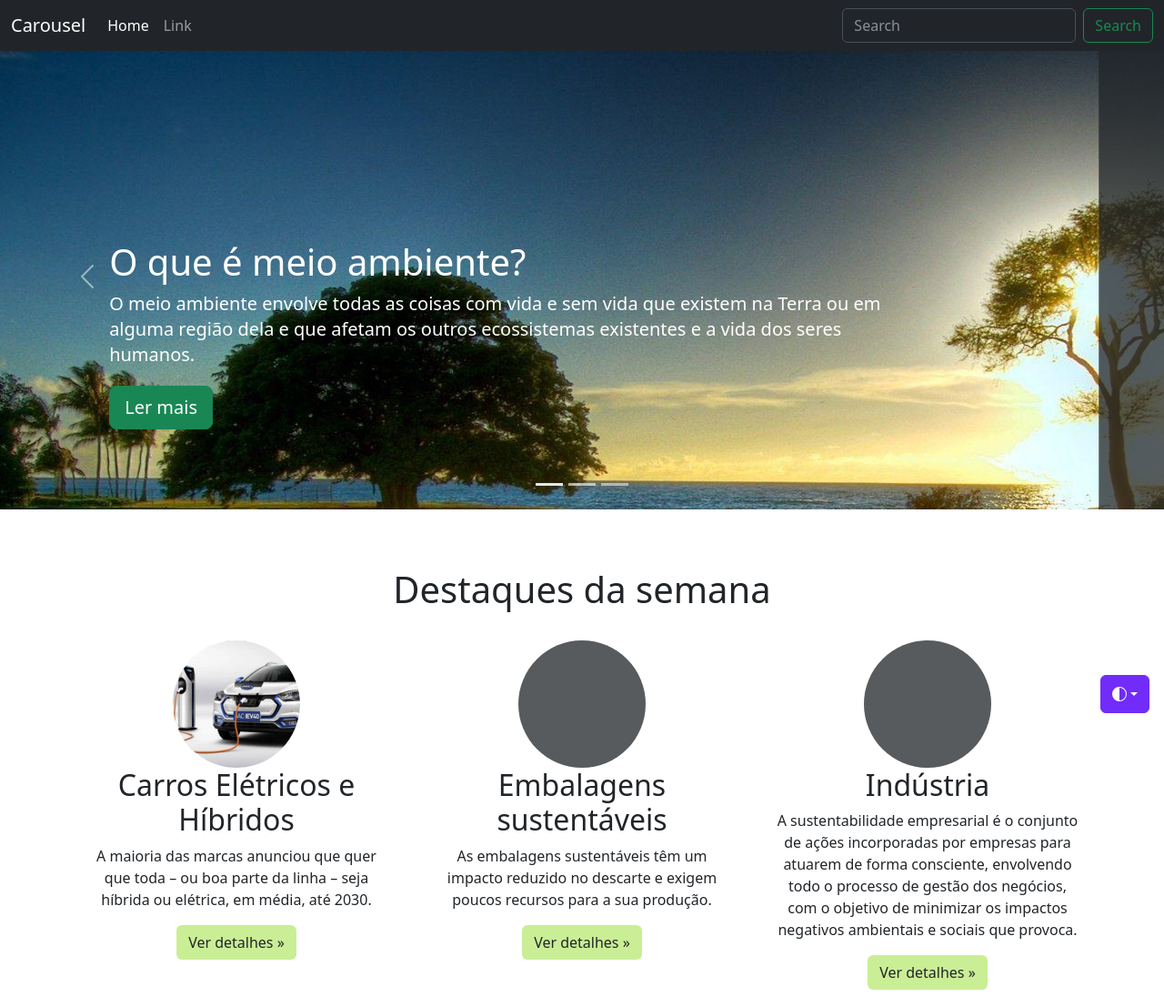
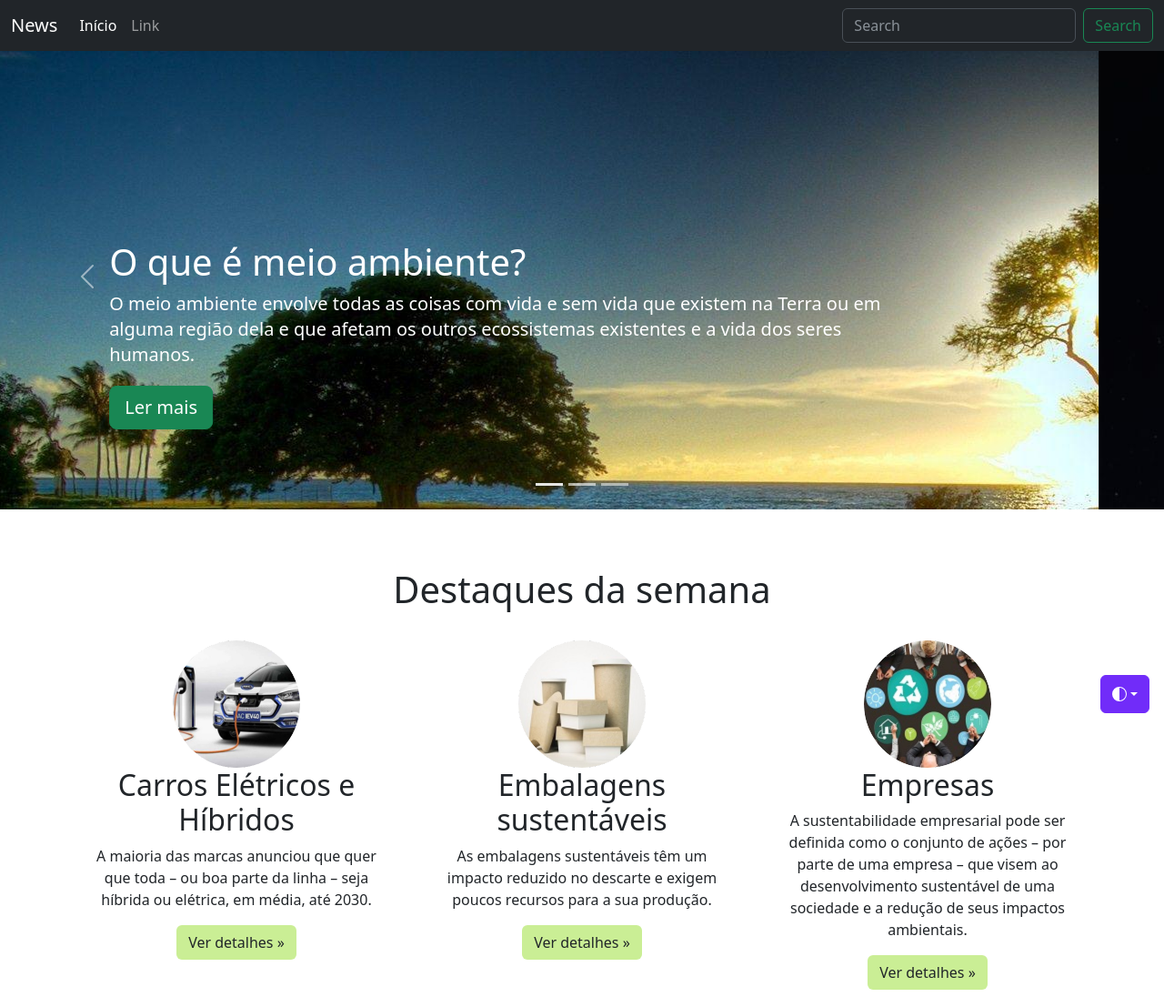
Before and after one commit to renancorporato/teste_unip, a plain HTML site: page carousel/index.html in a window 1280 px wide. Shown: the top 1107 px of the page at 91% size. Drawn offline with Linux system fonts and the light colour scheme; a script that the page names is missing.

Commit message:
adição de imagens
acrescentando

```diff
--- a/carousel/index.html
+++ b/carousel/index.html
@@ -4,7 +4,7 @@
 
     <meta charset="utf-8">
     <meta name="viewport" content="width=device-width, initial-scale=1">
-    <title>AQUECIMENTO GLOBAL</title>
+    <title>Sustentável News</title>
 
     <link rel="canonical" href="https://getbootstrap.com/docs/5.3/examples/carousel/">
 
@@ -148,14 +148,14 @@
 <header data-bs-theme="dark">
   <nav class="navbar navbar-expand-md navbar-dark fixed-top bg-dark">
     <div class="container-fluid">
-      <a class="navbar-brand" href="#">Carousel</a>
+      <a class="navbar-brand" href="#">News</a>
       <button class="navbar-toggler" type="button" data-bs-toggle="collapse" data-bs-target="#navbarCollapse" aria-controls="navbarCollapse" aria-expanded="false" aria-label="Toggle navigation">
         <span class="navbar-toggler-icon"></span>
       </button>
       <div class="collapse navbar-collapse" id="navbarCollapse">
         <ul class="navbar-nav me-auto mb-2 mb-md-0">
           <li class="nav-item">
-            <a class="nav-link active" aria-current="page" href="#">Home</a>
+            <a class="nav-link active" aria-current="page" href="#">Início</a>
           </li>
           <li class="nav-item">
             <a class="nav-link" href="#">Link</a>
@@ -189,7 +189,7 @@
         </div>
       </div>
       <div class="carousel-item">
-        <svg class="bd-placeholder-img" width="100%" height="100%" xmlns="http://www.w3.org/2000/svg" aria-hidden="true" preserveAspectRatio="xMidYMid slice" focusable="false"><rect width="100%" height="100%" fill="var(--bs-secondary-color)"/></svg>
+        <img class="bd-placeholder-img" width="1920" height="1080" focusable="false" src="assets/aquecimento-global.jpg">
         <div class="container">
           <div class="carousel-caption">
             <h1>Como o aquecimento global afeta o planeta?</h1>
@@ -199,7 +199,7 @@
         </div>
       </div>
       <div class="carousel-item">
-        <svg class="bd-placeholder-img" width="100%" height="100%" xmlns="http://www.w3.org/2000/svg" aria-hidden="true" preserveAspectRatio="xMidYMid slice" focusable="false"><rect width="100%" height="100%" fill="var(--bs-secondary-color)"/></svg>
+        <img class="bd-placeholder-img" width="1920" height="1080" focusable="false" src="assets/sustentabilidade.png">
         <div class="container">
           <div class="carousel-caption text-end">
             <h1>O que significa desenvolvimento sustentável?</h1>
@@ -238,15 +238,15 @@
         <p><a class="btn " style="background-color:rgb(202, 238, 149);" href="#noticia_1">Ver detalhes &raquo;</a></p>
       </div><!-- /.col-lg-4 -->
       <div class="col-lg-4">
-        <svg class="bd-placeholder-img rounded-circle" width="140" height="140" xmlns="http://www.w3.org/2000/svg" role="img" aria-label="Placeholder" preserveAspectRatio="xMidYMid slice" focusable="false"><title>Placeholder</title><rect width="100%" height="100%" fill="var(--bs-secondary-color)"/></svg>
+        <img class="bd-placeholder-img rounded-circle" width="140" height="140" focusable="false" src="assets/embalagem.png">
         <h2 class="fw-normal">Embalagens sustentáveis</h2>
         <p>As embalagens sustentáveis têm um impacto reduzido no descarte e exigem poucos recursos para a sua produção.</p>
         <p><a class="btn " style="background-color:rgb(202, 238, 149);" href="#noticia_2">Ver detalhes &raquo;</a></p>
       </div><!-- /.col-lg-4 -->
       <div class="col-lg-4">
-        <svg class="bd-placeholder-img rounded-circle" width="140" height="140" xmlns="http://www.w3.org/2000/svg" role="img" aria-label="Placeholder" preserveAspectRatio="xMidYMid slice" focusable="false"><title>Placeholder</title><rect width="100%" height="100%" fill="var(--bs-secondary-color)"/></svg>
-        <h2 class="fw-normal">Indústria</h2>
-        <p>A sustentabilidade empresarial é o conjunto de ações incorporadas por empresas para atuarem de forma consciente, envolvendo todo o processo de gestão dos negócios, com o objetivo de minimizar os impactos negativos ambientais e sociais que provoca.</p>
+        <img class="bd-placeholder-img rounded-circle" width="140" height="140" focusable="false" src="assets/empresas.png">
+        <h2 class="fw-normal">Empresas</h2>
+        <p>A sustentabilidade empresarial pode ser definida como o conjunto de ações – por parte de uma empresa – que visem ao desenvolvimento sustentável de uma sociedade e a redução de seus impactos ambientais.</p>
         <p><a class="btn " style="background-color:rgb(202, 238, 149);" href="#noticia_3">Ver detalhes &raquo;</a></p>
       </div><!-- /.col-lg-4 -->
     </div><!-- /.row -->
```
Also changed, not shown: carousel/assets/aquecimento-global.jpg (added), carousel/assets/embalagem.png (added), carousel/assets/empresas.png (added), carousel/assets/verde.escuro.jpg (deleted), 1 other file.
